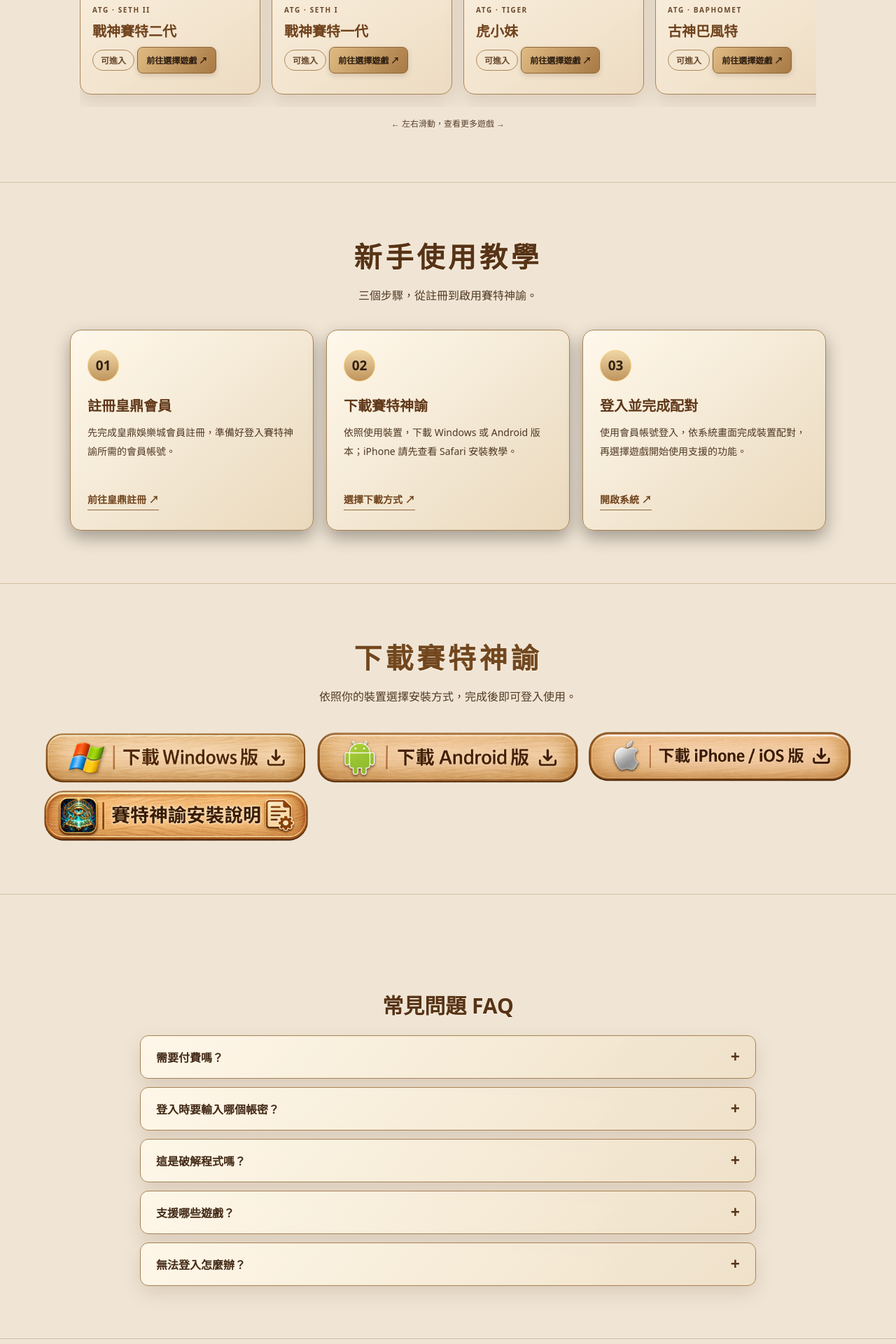
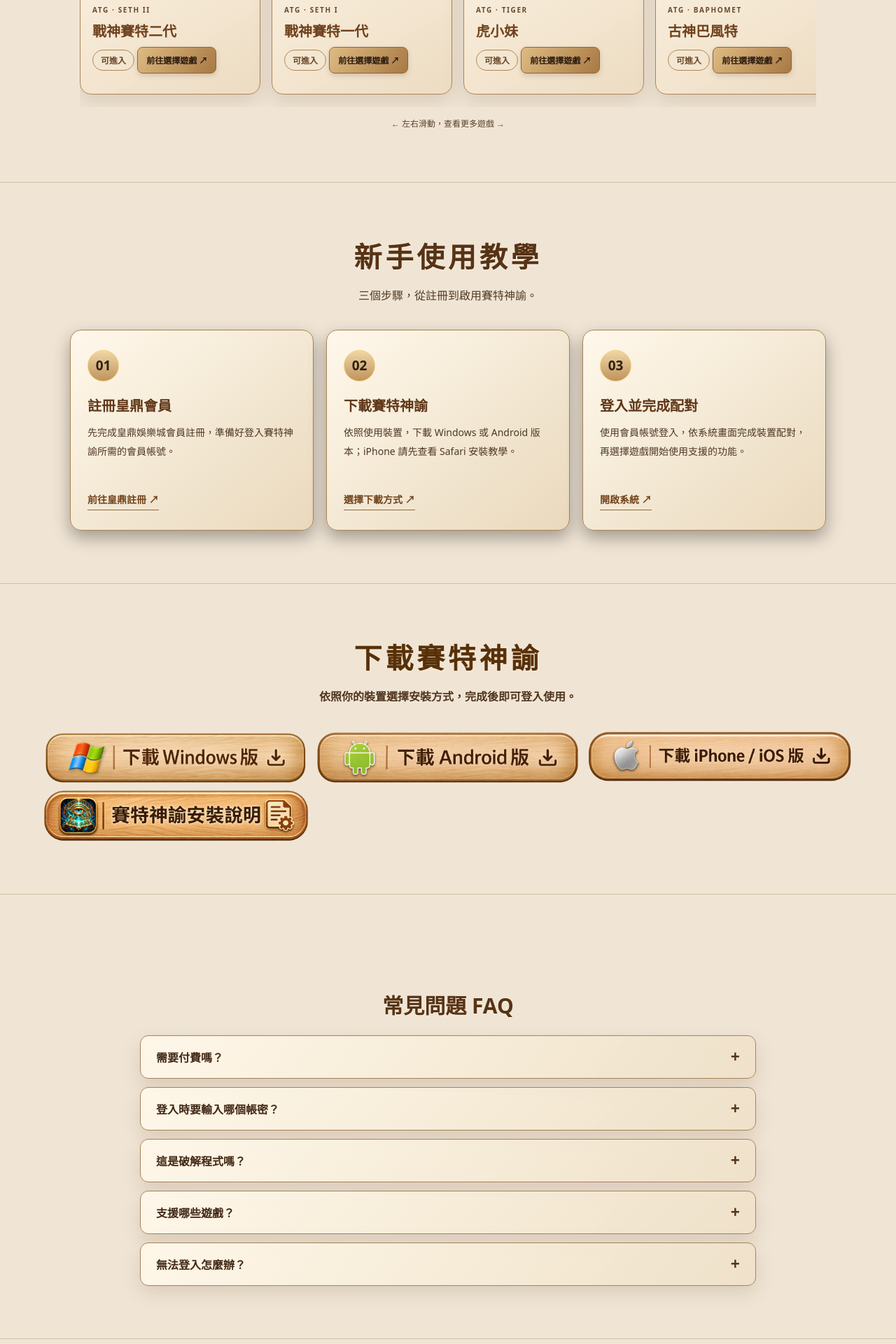
Before and after one commit to seth-oracle/seth-oracle.github.io, a Jekyll site: the page built from index.html, in a window 1280 px wide. Shown: the part 1846-3766 px from the top of the page at 70% size. Built offline with Jekyll 4.4.1, drawn with Linux system fonts in a browser that asks for light colours.

Commit message:
Make download section heading and caption heavier and clearer on wood theme

```diff
--- a/index.html
+++ b/index.html
@@ -371,6 +371,18 @@ header .logo-app-icon{display:block;width:40px;height:40px;flex:none;object-fit:
 .install-guide-inner h2{margin:0 35px 22px;color:#54300e;font-size:clamp(20px,5vw,27px)}
 .install-guide-close{position:absolute;top:10px;right:12px;background:transparent;border:0;color:#6d441b;font-size:34px;line-height:1;cursor:pointer}
 .install-guide-content{padding:22px 12px;border:1px dashed #b69569;border-radius:11px;font-size:15px;line-height:1.8}
+
+/* Download heading: strong contrast and heavy type on oak background */
+#download > .section-title{
+  font-weight:900!important;
+  color:#583008!important;
+  text-shadow:0 1px 0 rgba(255,248,226,.55)!important;
+}
+#download > .section-sub{
+  font-weight:800!important;
+  color:#51351e!important;
+  text-shadow:0 1px 0 rgba(255,250,235,.45)!important;
+}
 </style>
 <link rel="stylesheet" href="/assets/oak-theme.css?v=7">
 </head>
```
